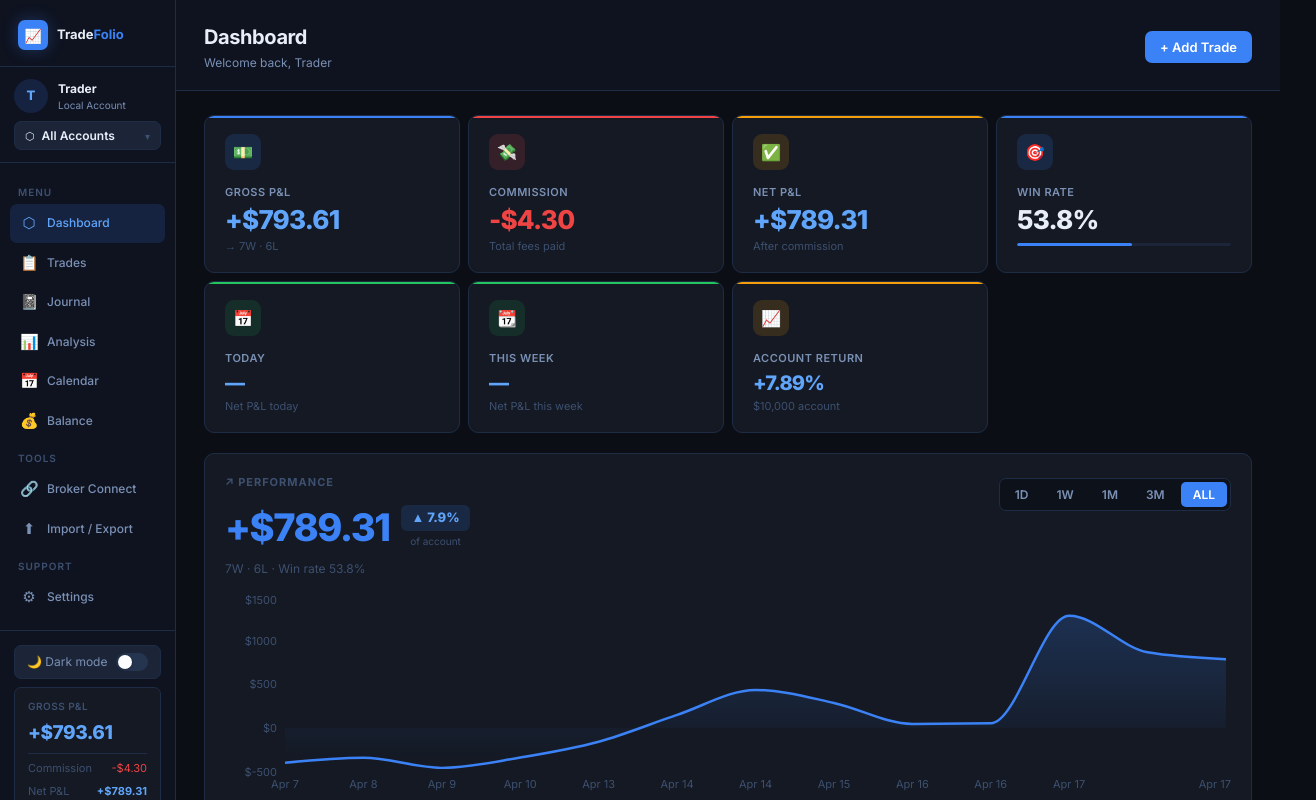
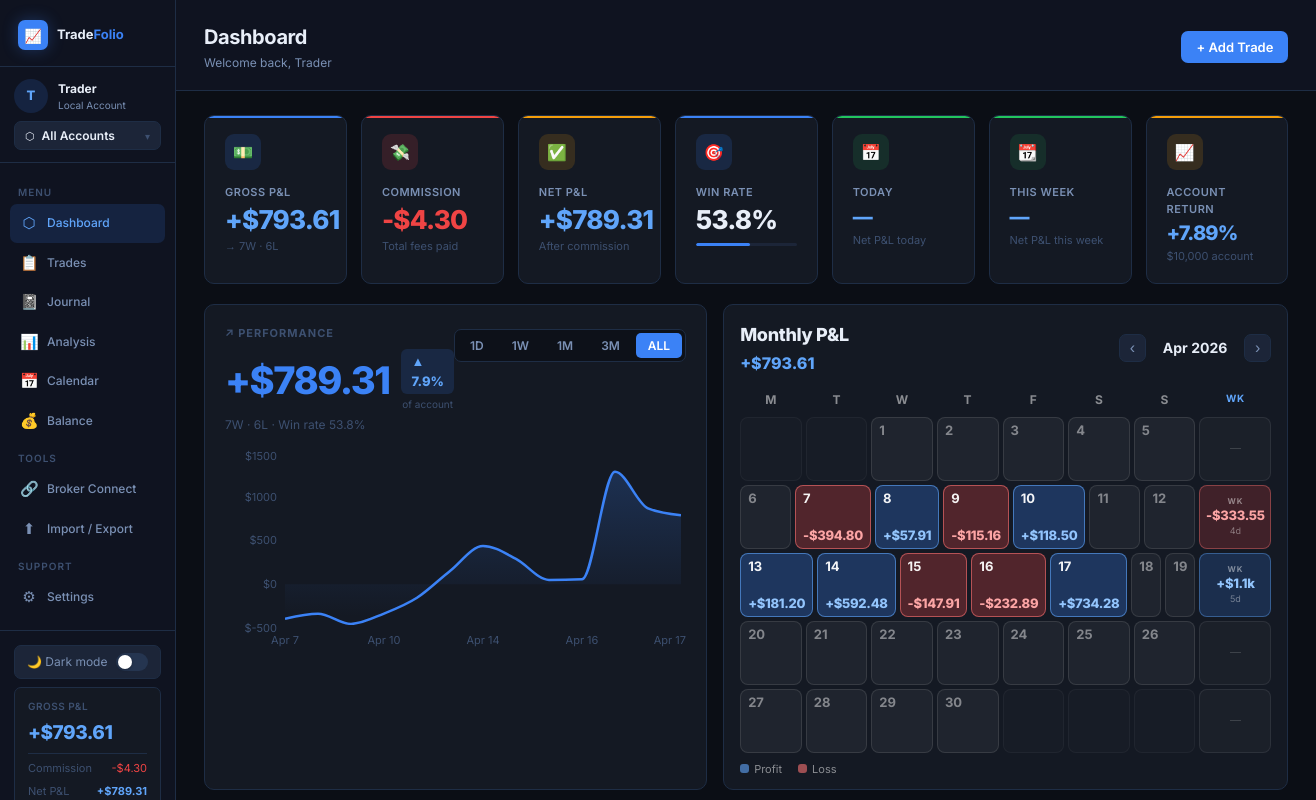
Before and after one commit to saharanharsh15-PRO/ForexJournal, a React (Create React App) app: page /trades in a window 1280 px wide. Shown: the top 800 px of the page, 1316 px wide, since content can reach past the window. Built offline with nearby package versions, Linux system fonts and the light colour scheme.

Commit message:
Update Dashboard.js

```diff
--- a/src/pages/Dashboard.js
+++ b/src/pages/Dashboard.js
@@ -38,12 +38,18 @@ function ChartTooltip({ active, payload, label }) {
 
 export default function Dashboard() {
   const { trades, stats } = useTrades();
+  const isLight = document.documentElement.getAttribute('data-theme') === 'light';
   const brokeragePerLot = stats.brokeragePerLot || 0;
   const accountSize     = stats.accountSize || 10000;
-  // Same commission logic as calcStats: rate × lots if set, else t.fees
-  const tradeComm = t => brokeragePerLot > 0
-    ? brokeragePerLot * (t.size || 0)
-    : (t.fees || 0);
+  const symbolComm      = stats.symbolCommissions || {};
+  const tradeComm = t => {
+    if ((t.fees||0) > 0) return t.fees;
+    const sym = (t.symbol||'').toUpperCase();
+    const sr = symbolComm[sym];
+    if (sr !== undefined && (t.size||0) > 0) return parseFloat(sr) * (t.size||0);
+    if (brokeragePerLot > 0 && (t.size||0) > 0) return brokeragePerLot * (t.size||0);
+    return 0;
+  };
   const netPnl = t => (t.pnl||0) - tradeComm(t);
 
   const [filter,    setFilter]    = useState('ALL');
@@ -165,7 +171,7 @@ export default function Dashboard() {
 
       <div className="page-body">
         {/* Stat cards */}
-        <div className="dash-stat-grid">
+        <div className="stat-grid" style={{gridTemplateColumns:'repeat(7,1fr)'}}>
           <div className="stat-card blue">
             <div className="stat-icon blue">💵</div>
             <div className="stat-label">Gross P&L</div>
@@ -213,7 +219,7 @@ export default function Dashboard() {
         </div>
 
         {/* Chart + Calendar */}
-        <div className="dash-chart-cal">
+        <div style={{display:'grid',gridTemplateColumns:'1fr 1fr',gap:16,marginBottom:18}}>
 
           {/* Performance chart */}
           <div className="card" style={{padding:'20px 20px 14px'}}>
@@ -267,7 +273,7 @@ export default function Dashboard() {
             <div style={{display:'flex',justifyContent:'space-between',alignItems:'center',marginBottom:12}}>
               <div>
                 <div style={{fontSize:18,fontWeight:800,letterSpacing:'-0.3px'}}>Monthly P&L</div>
-                <div style={{fontSize:16,fontWeight:900,color:monthPnl>=0?'#60a5fa':'#f87171',marginTop:3}}>{fmtPnl(monthPnl)}</div>
+                <div style={{fontSize:16,fontWeight:900,color:monthPnl>=0?(isLight?'#1d4ed8':'#60a5fa'):(isLight?'#dc2626':'#f87171'),marginTop:3}}>{fmtPnl(monthPnl)}</div>
               </div>
               <div style={{display:'flex',alignItems:'center',gap:4}}>
                 <button className="btn-icon" style={{padding:'4px 10px',fontSize:16}} onClick={()=>setCalMonth(new Date(year,month-1,1))}>‹</button>
@@ -279,9 +285,9 @@ export default function Dashboard() {
             {/* Column headers */}
             <div style={{display:'grid',gridTemplateColumns:'repeat(7,1fr) 72px',gap:4,marginBottom:4}}>
               {DAYS.map((d,i)=>(
-                <div key={i} style={{textAlign:'center',fontSize:12,fontWeight:700,color:'rgba(255,255,255,.5)',padding:'4px 0',letterSpacing:'.3px'}}>{d}</div>
+                <div key={i} style={{textAlign:'center',fontSize:12,fontWeight:700,color:isLight?'#64748b':'rgba(255,255,255,.5)',padding:'4px 0',letterSpacing:'.3px'}}>{d}</div>
               ))}
-              <div style={{textAlign:'center',fontSize:10,fontWeight:700,color:'#60a5fa',padding:'4px 0',letterSpacing:'.5px'}}>WK</div>
+              <div style={{textAlign:'center',fontSize:10,fontWeight:700,color:isLight?'#1d4ed8':'#60a5fa',padding:'4px 0',letterSpacing:'.5px'}}>WK</div>
             </div>
 
             {/* Rows */}
@@ -291,7 +297,7 @@ export default function Dashboard() {
                 <div key={wi} style={{display:'grid',gridTemplateColumns:'repeat(7,1fr) 72px',gap:4,marginBottom:4}}>
                   {Array.from({length:7},(_,di)=>{
                     const dn=dayNum(wi,di);
-                    if(dn<1||dn>daysInMonth) return <div key={di} style={{height:64,borderRadius:8,background:'rgba(255,255,255,.015)',border:'1px solid rgba(255,255,255,.04)'}}/>;
+                    if(dn<1||dn>daysInMonth) return <div key={di} style={{height:64,borderRadius:8,background:isLight?'#f8fafc':'rgba(255,255,255,.015)',border:isLight?'1px solid #dde3eb':'1px solid rgba(255,255,255,.04)'}}/>;
                     const dateStr=ds(dn);
                     const pnl=dayMap[dateStr];
                     const has=pnl!==undefined;
@@ -304,20 +310,20 @@ export default function Dashboard() {
                         alignItems:'flex-start', justifyContent:'space-between',
                         padding:'6px 7px', boxSizing:'border-box',
                         background: has
-                          ? pos ? 'rgba(59,130,246,.28)' : 'rgba(239,68,68,.28)'
-                          : 'rgba(255,255,255,.05)',
+                          ? pos ? (isLight?'rgba(37,99,235,.22)':'rgba(59,130,246,.28)') : (isLight?'rgba(220,38,38,.18)':'rgba(239,68,68,.28)')
+                          : (isLight?'#f3f6fa':'rgba(255,255,255,.05)'),
                         border: `1px solid ${
-                          isToday ? '#60a5fa'
+                          isToday ? (isLight?'#1d4ed8':'#60a5fa')
                           : has ? (pos ? 'rgba(96,165,250,.6)' : 'rgba(248,113,113,.6)')
-                          : 'rgba(255,255,255,.1)'
+                          : (isLight?'#dde3eb':'rgba(255,255,255,.1)')
                         }`,
                         boxShadow: isToday ? '0 0 0 2px rgba(96,165,250,.25)' : 'none',
                       }}>
                         <div style={{
                           fontSize:13, fontWeight:700, lineHeight:1,
                           color: isToday ? '#93c5fd'
-                            : has ? 'rgba(255,255,255,.95)'
-                            : 'rgba(255,255,255,.45)',
+                            : has ? (isLight?'#1e293b':'rgba(255,255,255,.95)')
+                            : (isLight?'#64748b':'rgba(255,255,255,.45)'),
                         }}>{dn}</div>
                         {has && (
                           <div style={{
@@ -335,22 +341,22 @@ export default function Dashboard() {
                     display:'flex', flexDirection:'column', alignItems:'center', justifyContent:'center', gap:2,
                     background: wp.days>0
                       ? (wp.total>=0 ? 'rgba(59,130,246,.2)' : 'rgba(239,68,68,.2)')
-                      : 'rgba(255,255,255,.03)',
+                      : (isLight?'#f3f6fa':'rgba(255,255,255,.03)'),
                     border: `1px solid ${wp.days>0
                       ? (wp.total>=0 ? 'rgba(96,165,250,.4)' : 'rgba(248,113,113,.4)')
-                      : 'rgba(255,255,255,.08)'}`,
+                      : (isLight?'#dde3eb':'rgba(255,255,255,.08)')}`,
                     boxSizing:'border-box',
                   }}>
                     {wp.days>0 ? (
                       <>
-                        <div style={{fontSize:8,fontWeight:700,color:'rgba(255,255,255,.45)',letterSpacing:'1px'}}>WK</div>
+                        <div style={{fontSize:8,fontWeight:700,color:isLight?'#94a3b8':'rgba(255,255,255,.45)',letterSpacing:'1px'}}>WK</div>
                         <div style={{fontSize:13,fontWeight:900,color:wp.total>=0?'#93c5fd':'#fca5a5',letterSpacing:'-0.3px',lineHeight:1}}>
                           {fmtShort(wp.total)}
                         </div>
-                        <div style={{fontSize:9,color:'rgba(255,255,255,.4)'}}>{wp.days}d</div>
+                        <div style={{fontSize:9,color:isLight?'#94a3b8':'rgba(255,255,255,.4)'}}>{wp.days}d</div>
                       </>
                     ) : (
-                      <div style={{fontSize:11,color:'rgba(255,255,255,.18)'}}>—</div>
+                      <div style={{fontSize:11,color:isLight?'#cbd5e1':'rgba(255,255,255,.18)'}}>—</div>
                     )}
                   </div>
                 </div>
@@ -360,11 +366,11 @@ export default function Dashboard() {
             <div style={{display:'flex',gap:16,marginTop:8,fontSize:11}}>
               <span style={{display:'flex',alignItems:'center',gap:5}}>
                 <span style={{width:9,height:9,borderRadius:3,background:'rgba(96,165,250,.6)',display:'inline-block'}}/>
-                <span style={{color:'rgba(255,255,255,.5)'}}>Profit</span>
+                <span style={{color:isLight?'#475569':'rgba(255,255,255,.5)'}}>Profit</span>
               </span>
               <span style={{display:'flex',alignItems:'center',gap:5}}>
                 <span style={{width:9,height:9,borderRadius:3,background:'rgba(248,113,113,.6)',display:'inline-block'}}/>
-                <span style={{color:'rgba(255,255,255,.5)'}}>Loss</span>
+                <span style={{color:isLight?'#475569':'rgba(255,255,255,.5)'}}>Loss</span>
               </span>
             </div>
           </div>
```
